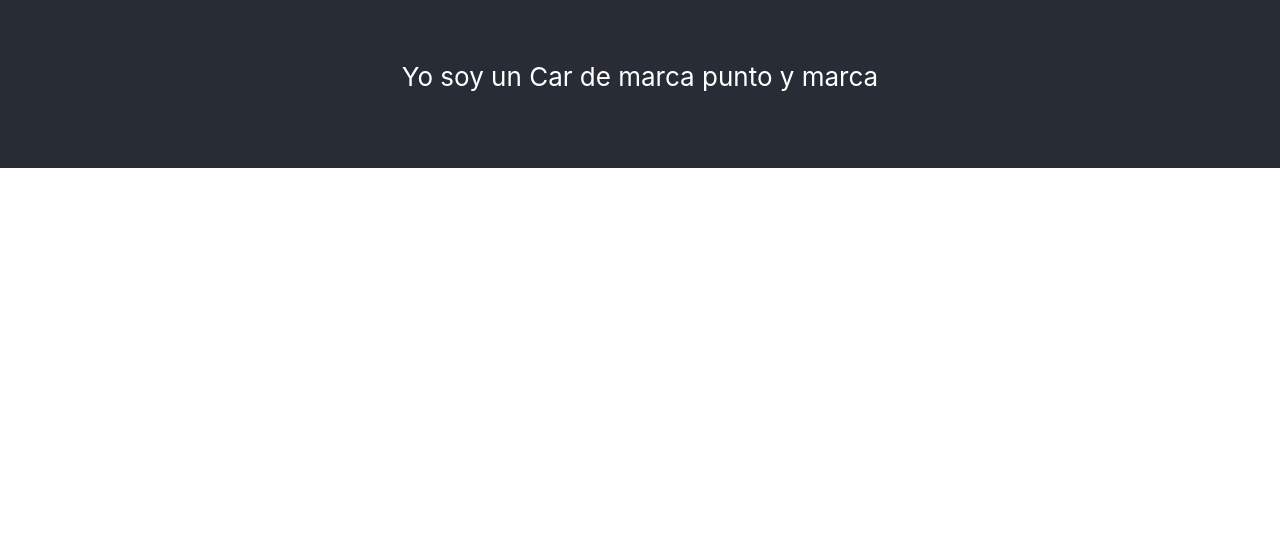
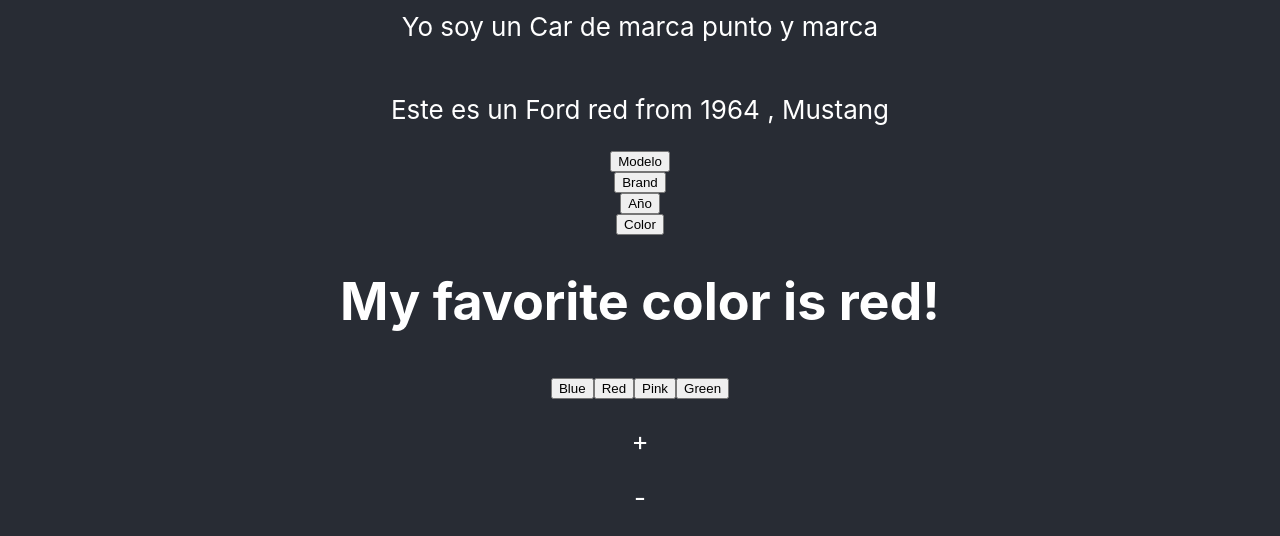
Before and after one commit to Vale-78/practico3-react, a React (Create React App) app: page / in a window 1280 px wide. Shown: the part 632-1168 px from the top of the page. Before the commit the page ends 800 px from the top, so only its background shows below. Built offline with nearby package versions, Linux system fonts and the light colour scheme.

Commit message:
Nuevos componentes más useState

```diff
--- a/src/App.js
+++ b/src/App.js
@@ -1,9 +1,17 @@
+
 
 import './App.css';
 import Football from './componentes/Football';
 import Garage  from './componentes/Garage';
+import {FavoriteColors} from "./componentes/FavoriteColors"
+import {MockApi} from "./componentes/MockApi"
+
+
 
 function App() {
+
+
+
   return (
     <div className="App">
       <header className="App-header">
@@ -19,9 +27,15 @@ function App() {
         <br/>
         <Football/>
         <Garage/>
+        <FavoriteColors/>
+        <MockApi/>
+      </header>
 
-      </header>
+
     </div>
+
+
+
   );
 }
 
--- a/src/componentes/Car.jsx
+++ b/src/componentes/Car.jsx
@@ -1,12 +1,26 @@
+import { useState } from "react";
+
 
 
 function Car(props){
+    const [model,setModel]= useState("Ford")
+    const [brand, setBrannd] = useState("Mustang");
+    const [year,setYear]= useState("1964")
+    const [color, setColor] = useState("red");
+
+
     return(
     <>
    <p>Yo soy un Car de marca {props.marca.modelo} y marca {props.marca.nombre}</p>
    {/* <p>Yo soy un Car de marca {props.marca}!</p> */}
    {/*  Ahora el props manda un objeto*/}
-
+   <div>
+         <p>Este es un {model} {color} from {year} , {brand}</p>
+        </div>
+   <button type="button" onClick={() => setModel("Fiat")}>Modelo</button>
+   <button type="button" onClick={() => setBrannd("Cronos")}>Brand</button>
+   <button type="button" onClick={() => setYear("2023")}>Año</button>
+   <button type="button" onClick={() => setColor("blue")}>Color</button>
    </>)
 }
 // export default function sólo una sola.
--- /dev/null
+++ b/src/componentes/FavoriteColors.jsx
@@ -0,0 +1,37 @@
+import { useState } from 'react';
+
+
+
+
+function FavoriteColors() {
+
+  const [color, setColor] = useState("red");
+
+  return (
+    <div className="Colors">
+
+      <>
+      <h1>My favorite color is {color}!</h1>
+      <button
+        type="button"
+        onClick={() => setColor("blue")}
+      >Blue</button>
+      <button
+        type="button"
+        onClick={() => setColor("red")}
+      >Red</button>
+      <button
+        type="button"
+        onClick={() => setColor("pink")}
+      >Pink</button>
+      <button
+        type="button"
+        onClick={() => setColor("green")}
+      >Green</button>
+    </>
+    </div>
+
+  );
+}
+
+export {FavoriteColors};
--- /dev/null
+++ b/src/componentes/MockApi.jsx
@@ -0,0 +1,30 @@
+import { useState } from 'react';
+
+// simulacion llamado a Api
+
+
+function MockApi() {
+
+  const [contador, setContador] = useState(0);
+
+  return (
+    <div className="Colors">
+
+      <>
+      <p onClick={() => setContador(contador + 1)}>+</p>
+      <p onClick={() => setContador(contador - 1)}>-</p>
+      {/* <p onClick={() => setContador(prevContador=> prevContador -= 1)}>-</p> */}
+         {/* <p onClick={() => setContador(prevContador=> prevContador += 1)}>+</p> */}
+    </>
+    </div>
+
+  );
+}
+
+export {MockApi};
+// if (roundResult === 'Jugador') {
+//   setPlayerScore(playerScore + 1);
+// } else if (roundResult === 'PC') {
+//   setComputerScore(computerScore + 1);
+// }
+// se
```
